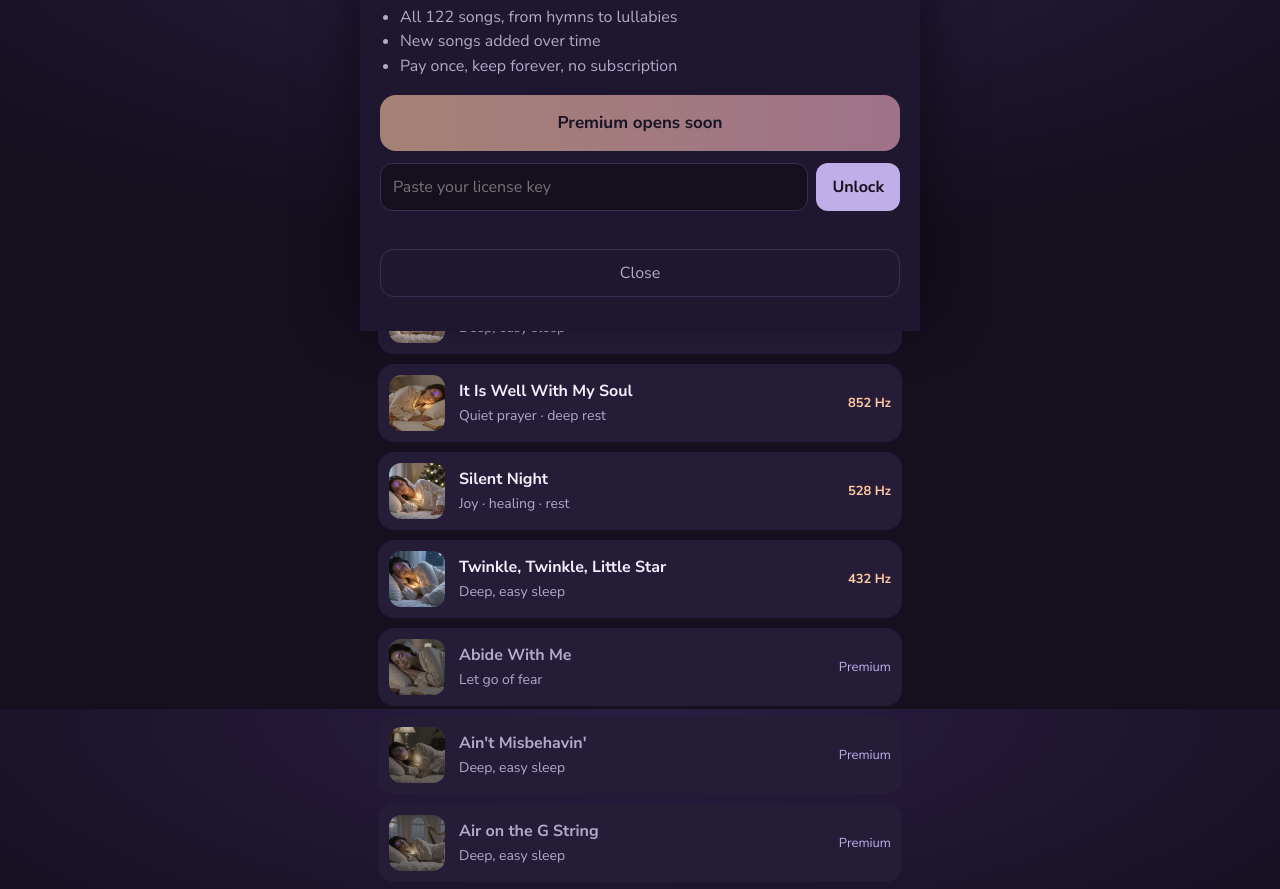
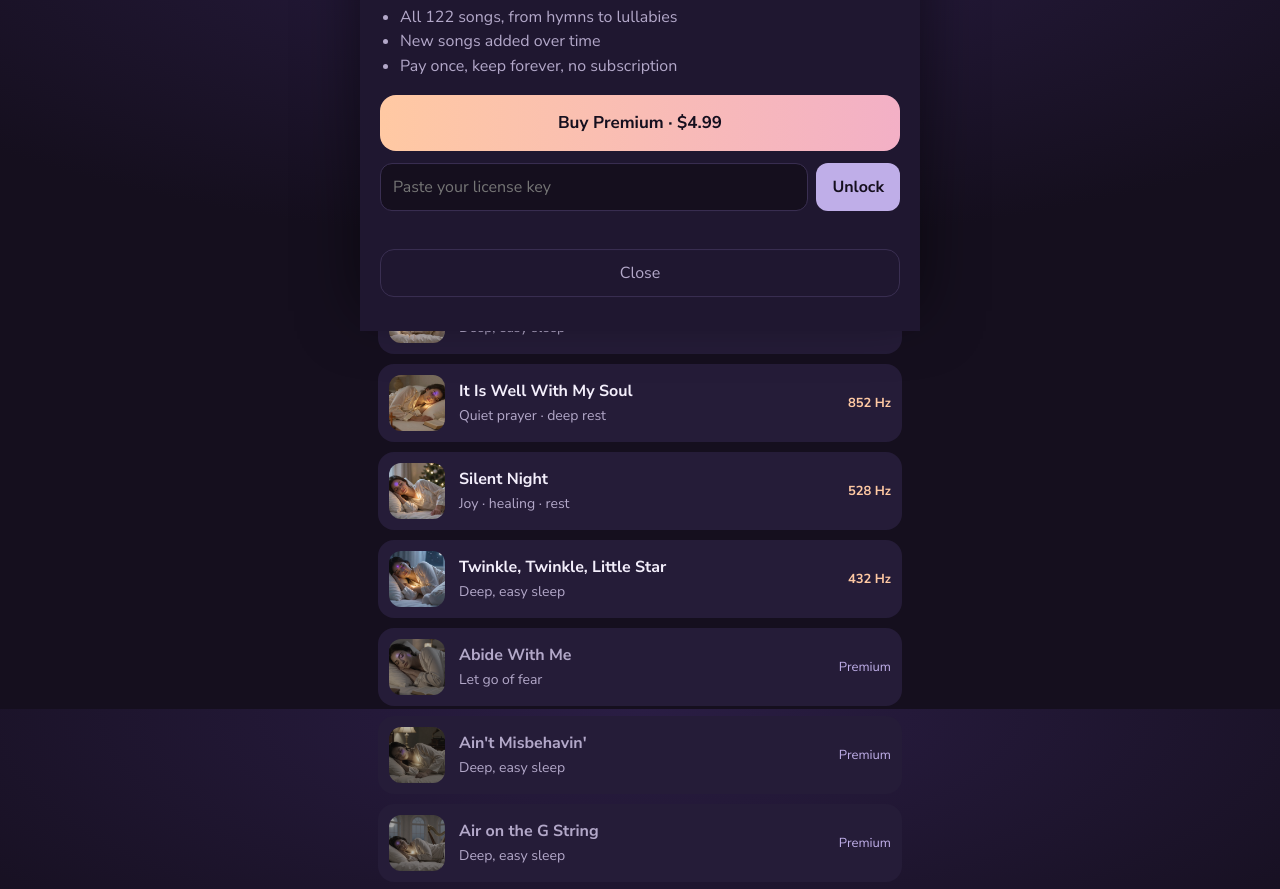
Before and after one commit to oldmoneypicks/sleep-frequencies, a plain HTML site: page index.html in a window 1280 px wide. Shown: the part 891-1780 px from the top of the page. Drawn offline with Linux system fonts and the light colour scheme.

Commit message:
Connect Gumroad Premium

```diff
--- a/index.html
+++ b/index.html
@@ -142,8 +142,8 @@ footer a{color:var(--lav)}
 <script>
 {
 const AUDIO='https://github.com/oldmoneypicks/sleep-frequencies/releases/download/audio-v1/';
-const BUY='';              // Gumroad product link (fill in after the store is set up)
-const PRODUCT_ID='';       // Gumroad product_id for license checks
+const BUY='https://moneypicks.gumroad.com/l/sleep';              // Gumroad product link (fill in after the store is set up)
+const PRODUCT_ID='y8wsY3D-bkVmsaIv7M1bXQ==';       // Gumroad product_id for license checks
 const $=id=>document.getElementById(id),au=$('au');
 const store={get(k,d){try{const v=localStorage.getItem('sf_'+k);return v===null?d:JSON.parse(v)}catch(e){return d}},set(k,v){try{localStorage.setItem('sf_'+k,JSON.stringify(v))}catch(e){}}};
 const fmt=s=>{s=Math.max(0,Math.floor(s));const h=Math.floor(s/3600),m=Math.floor(s%3600/60),x=String(s%60).padStart(2,'0');return h?h+':'+String(m).padStart(2,'0')+':'+x:m+':'+x};
--- a/sw.js
+++ b/sw.js
@@ -1,5 +1,5 @@
 // Sleep Frequencies: keep the app shell and pictures offline; audio streams from the web.
-const V='sf-v1';
+const V='sf-v2';
 self.addEventListener('install',e=>{e.waitUntil(caches.open(V).then(c=>c.addAll(['./','index.html','songs.json','manifest.webmanifest','icon-192.png'])));self.skipWaiting()});
 self.addEventListener('activate',e=>{e.waitUntil(caches.keys().then(k=>Promise.all(k.filter(x=>x!==V).map(x=>caches.delete(x)))));self.clients.claim()});
 self.addEventListener('fetch',e=>{const u=new URL(e.request.url);if(e.request.method!=='GET'||u.origin!==location.origin)return;
```
